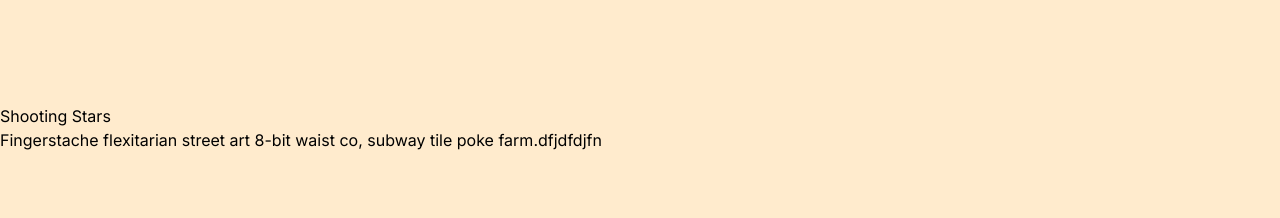
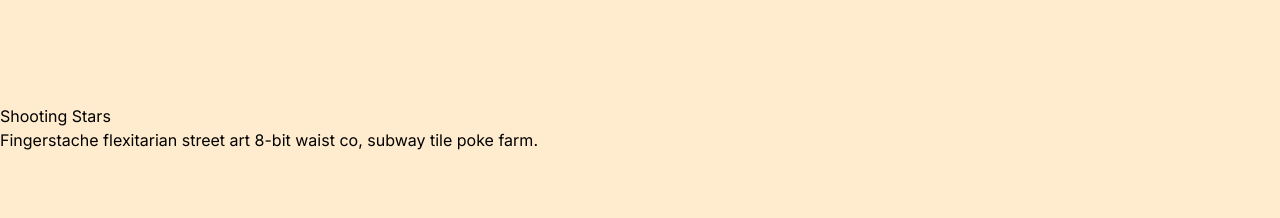
Before and after one commit to Arifulislam5577/github-action-vercel, a Next.js app: page / in a window 1280 px wide. Shown: the part 1224-1442 px from the top of the page. Built offline with nearby package versions, Linux system fonts and the light colour scheme.

Commit message:
Removed: Remove unknown word from home.

```diff
--- a/src/app/page.tsx
+++ b/src/app/page.tsx
@@ -35,7 +35,7 @@ const page = () => {
                 </h2>
                 <p className="text-base leading-relaxed">
                   Fingerstache flexitarian street art 8-bit waist co, subway
-                  tile poke farm.dfjdfdjfn
+                  tile poke farm.
                 </p>
               </div>
             </div>
```
